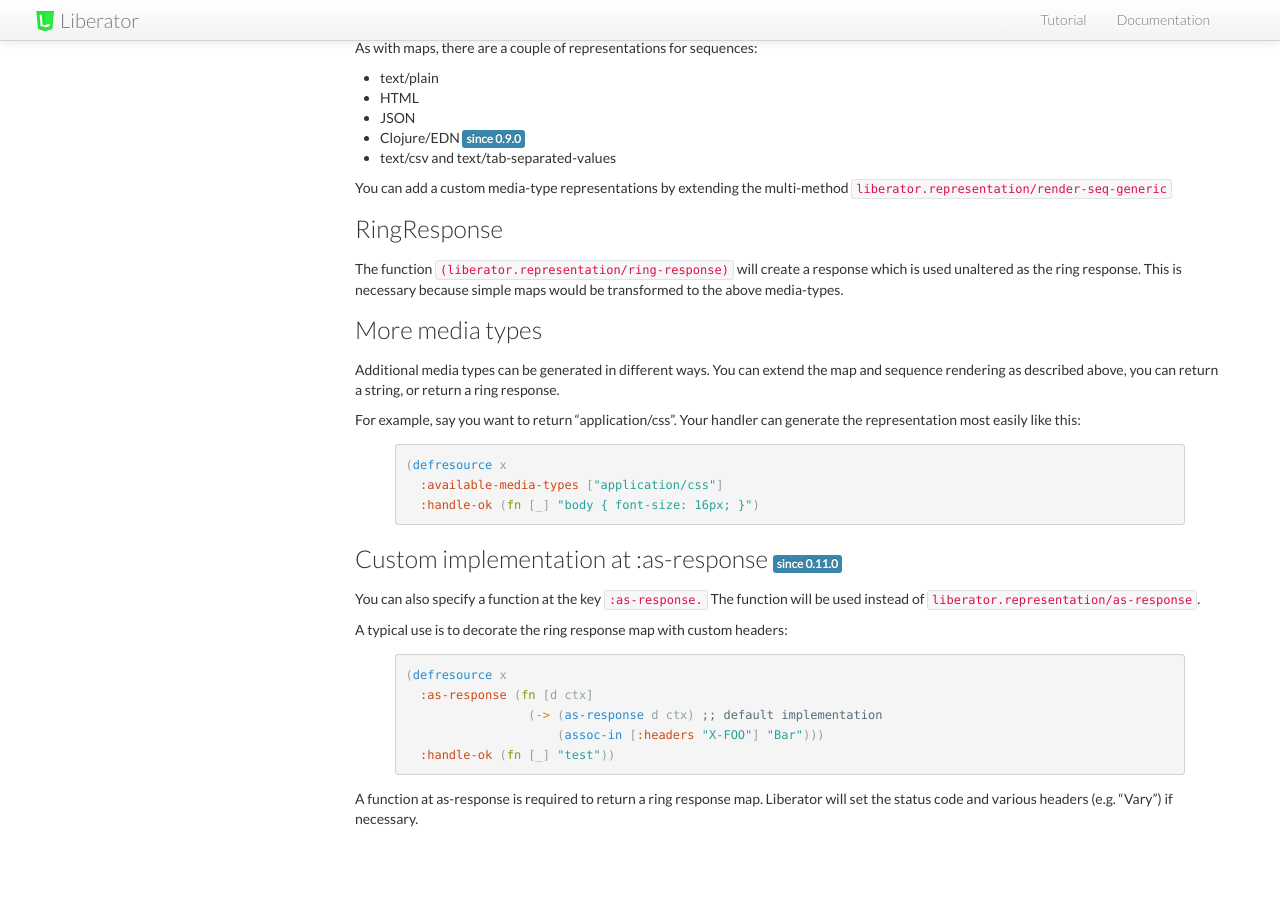
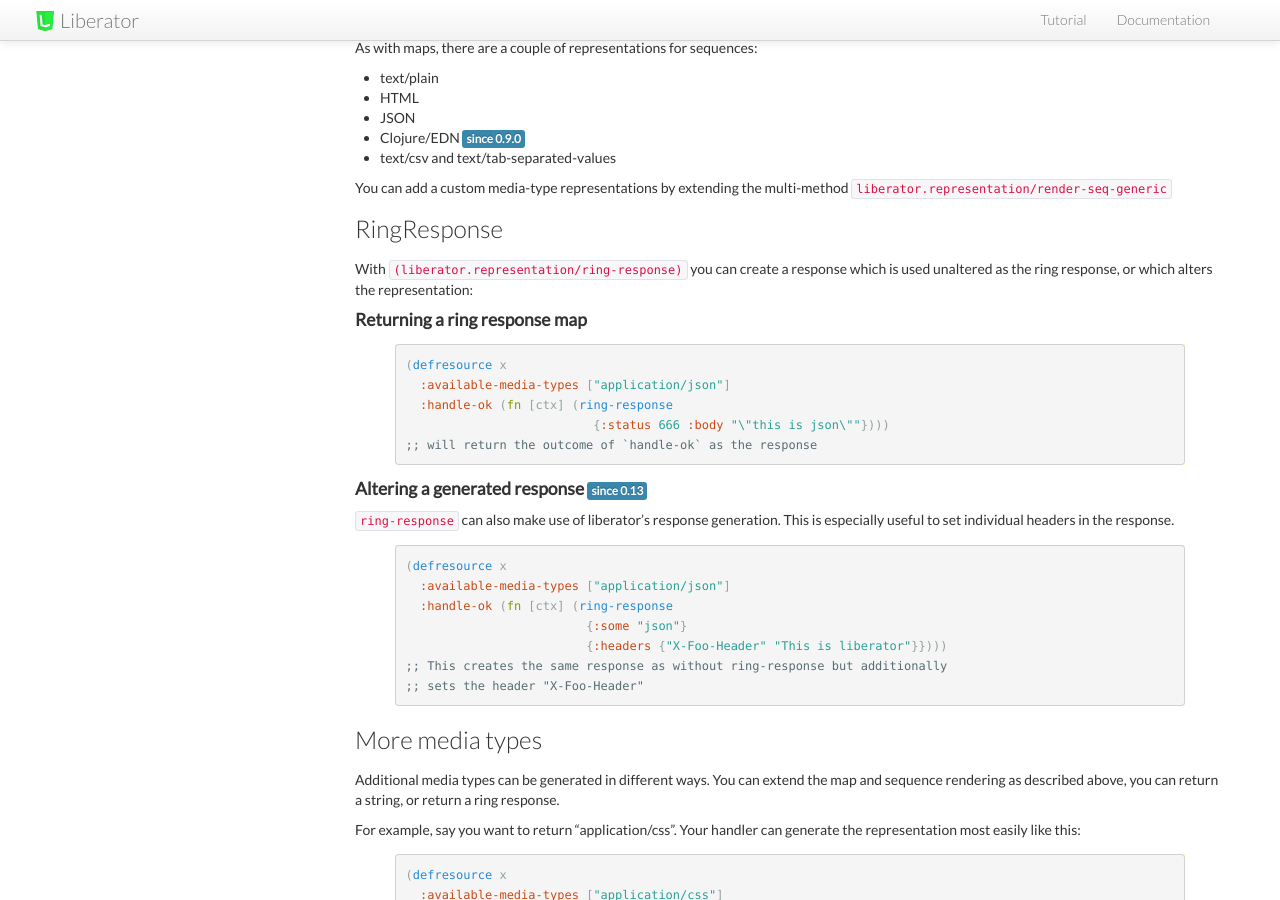
Before and after one commit to clojure-liberator/liberator, a Jekyll site: the page built from doc/representations.md, in a window 1280 px wide and 900 px high, scrolled down 894 px. Built offline with Jekyll 4.4.1, drawn with Linux system fonts in a browser that asks for light colours; nearby versions of some CDN libraries; before the commit the page ends 1733 px from its top, so only the background shows below that.

Commit message:
Update for 0.13

`````diff
--- a/doc/representations.md
+++ b/doc/representations.md
@@ -70,10 +70,34 @@ multi-method ````liberator.representation/render-seq-generic````
 
 ### RingResponse
 
-The function ````(liberator.representation/ring-response)```` will
-create a response which is used unaltered as the ring response. This is
-necessary because simple maps would be transformed to the above
-media-types.
+With ````(liberator.representation/ring-response)```` you can
+create a response which is used unaltered as the ring response, or
+which alters the representation:
+
+#### Returning a ring response map
+
+{% highlight clojure %}
+(defresource x
+  :available-media-types ["application/json"]
+  :handle-ok (fn [ctx] (ring-response
+                          {:status 666 :body "\"this is json\""})))
+;; will return the outcome of `handle-ok` as the response
+{% endhighlight %}
+
+#### Altering a generated response <span class="label label-info">since 0.13</span>
+
+`ring-response` can also make use of liberator's response generation. This
+is especially useful to set individual headers in the response.
+
+{% highlight clojure %}
+(defresource x
+  :available-media-types ["application/json"]
+  :handle-ok (fn [ctx] (ring-response
+                         {:some "json"}
+                         {:headers {"X-Foo-Header" "This is liberator"}})))
+;; This creates the same response as without ring-response but additionally
+;; sets the header "X-Foo-Header"
+{% endhighlight %}
 
 ### More media types
 
`````
Also changed, not shown: index.md (+1 -1 lines), changelog.md.
